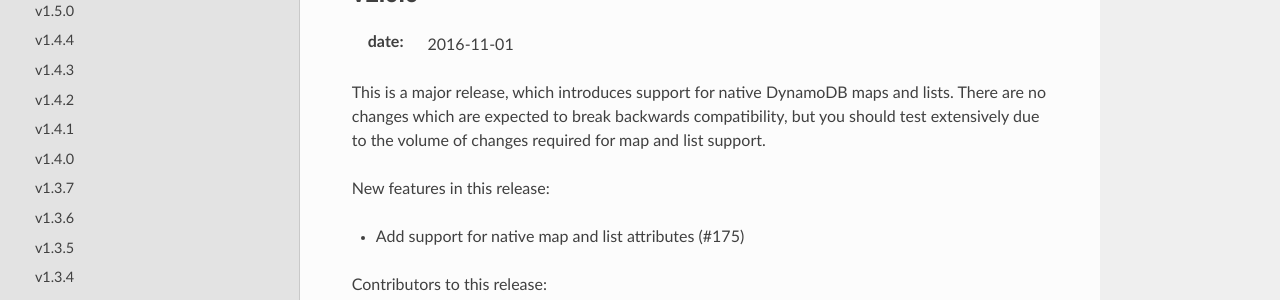
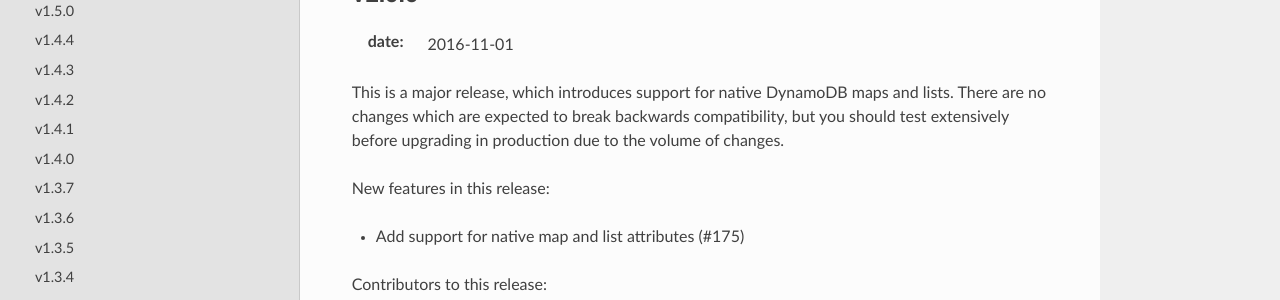
Before and after one commit to pynamodb/PynamoDB, a Sphinx documentation site: the page built from docs/release_notes.rst, in a window 1280 px wide and 900 px high. Shown: the part 183-483 px from the top of the window. Built offline with Sphinx 7.4.7 and the Read the Docs theme 2.0.0, drawn with Linux system fonts in a browser that asks for light colours; pages that are not in the unit, such as notebooks, are missing from menus.

Commit message:
clarification

```diff
--- a/docs/release_notes.rst
+++ b/docs/release_notes.rst
@@ -7,8 +7,8 @@
 :date: 2016-11-01
 
 This is a major release, which introduces support for native DynamoDB maps and lists. There are no
-changes which are expected to break backwards compatibility, but you should test extensively due
-to the volume of changes required for map and list support.
+changes which are expected to break backwards compatibility, but you should test extensively before
+upgrading in production due to the volume of changes.
 
 New features in this release:
 
```
